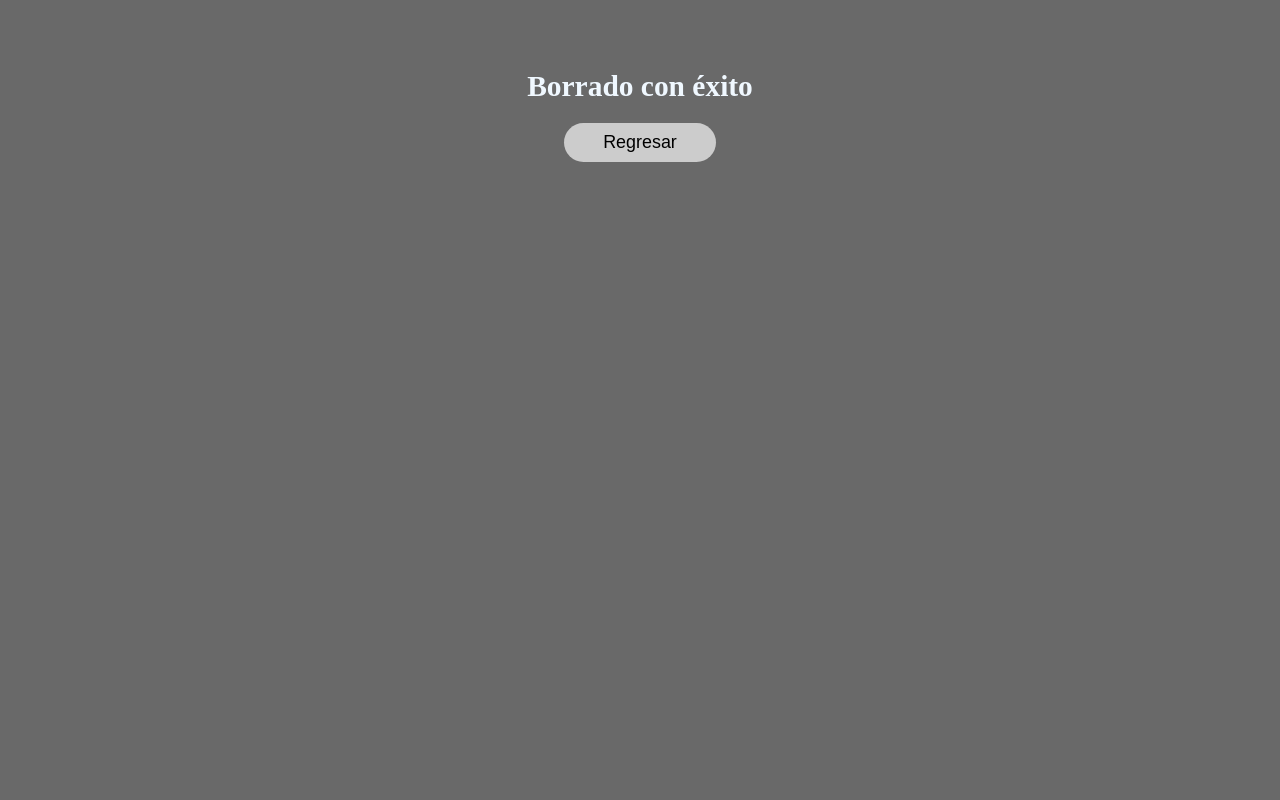
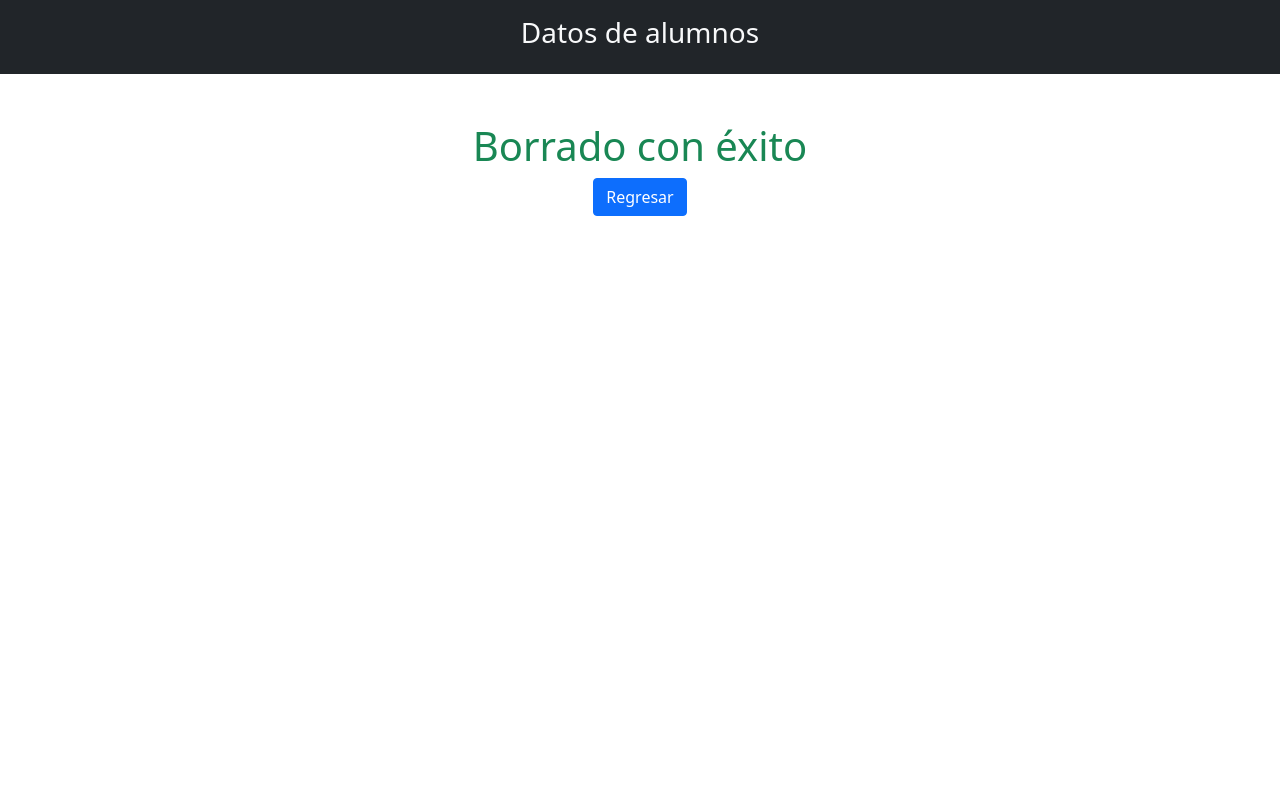
Before and after one commit to kikooooo22/Proyecto-rosy-4to-sem, a PHP site: page /Eliminar_alumno.php?No_lista=69420 in a window 1280 px wide. Run offline with PHP 8.4, Linux system fonts and the light colour scheme.

Commit message:
Update Eliminar_alumno.php

```diff
--- a/Eliminar_alumno.php
+++ b/Eliminar_alumno.php
@@ -1,77 +1,32 @@
 <html>
 
     <body>
-
-        <style>
-
-            html{
-                background-color: dimgrey;
-                color: aliceblue;
-            }
-
-            div{
-                align-content: center;
-                text-align: center;
-                margin-top: 2%;
-            }
-
-            h1{
-                font-size: 2.3vw;
-            }
-
-            .boton{
-                align-content: center;
-                height: 5%;
-                width: 12%;
-                font-size: 1.4vw;
-                background-color: #cccccc;
-                border: none;
-                border-radius: 20px;
-            }
-
-            .boton:hover{
-                background-color: #9c9c9c;
-            }
-
-            .boton:active{
-                transform: scale(0.98);
-            }
-
-        </style>
-
-        <!--
-        <script type="text/javascript">
-            if(!confirm("¿Estás seguro de querer borrar este registro?")){
-                window.location.replace = "alumnos.php";
-            }
-        </script>
-        -->
-
         <?php
+            include 'header.php';
             require('conexion.php');
             $No_lista=$_GET['No_lista'];
             $query="DELETE FROM alumno WHERE No_lista='$No_lista'";
             $resultado=$mysqli->query($query);
         ?>
-
-        <div>
+        <br><br>
+        <div align="center">
 
             <?php if($resultado>0){?>
 
-            <div aling="center" >
-                <h1>Borrado con éxito</h1>
+            <div aling="center">
+                <h1 class="h1 text-success">Borrado con éxito</h1>
             </div>
 
             <?php } else {?>
 
             <div aling="center">
-                <h1>No se ha podido borrar el registro</h1>
+                <h1 class="h1 text-danger">No se ha podido borrar el registro</h1>
             </div>
 
             <?php } ?>
 
             <a href="alumnos.php">
-                <input type="submit" value="Regresar" class="boton">
+                <input type="submit" value="Regresar" class="btn btn-primary">
             </a>
 
         </div>
```
